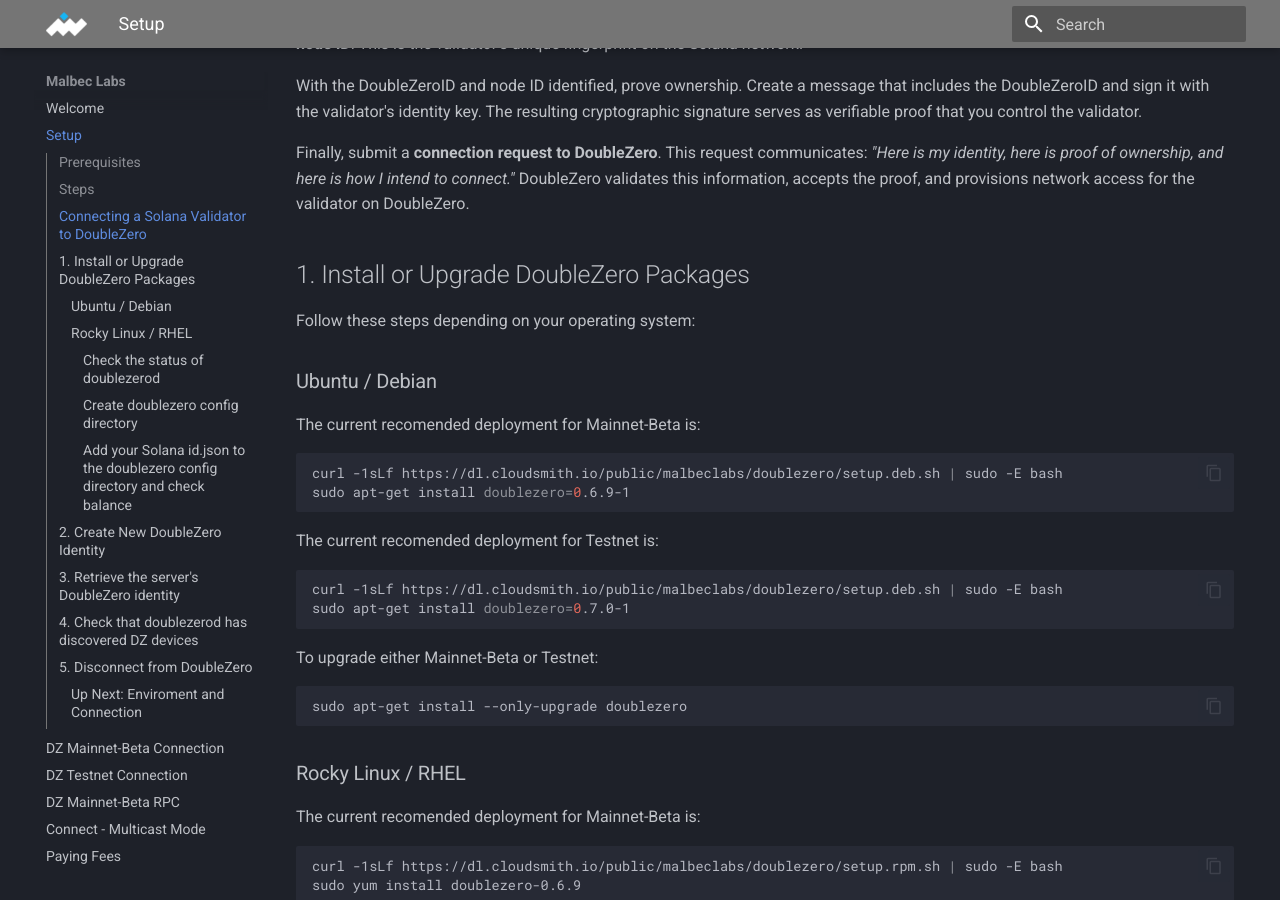
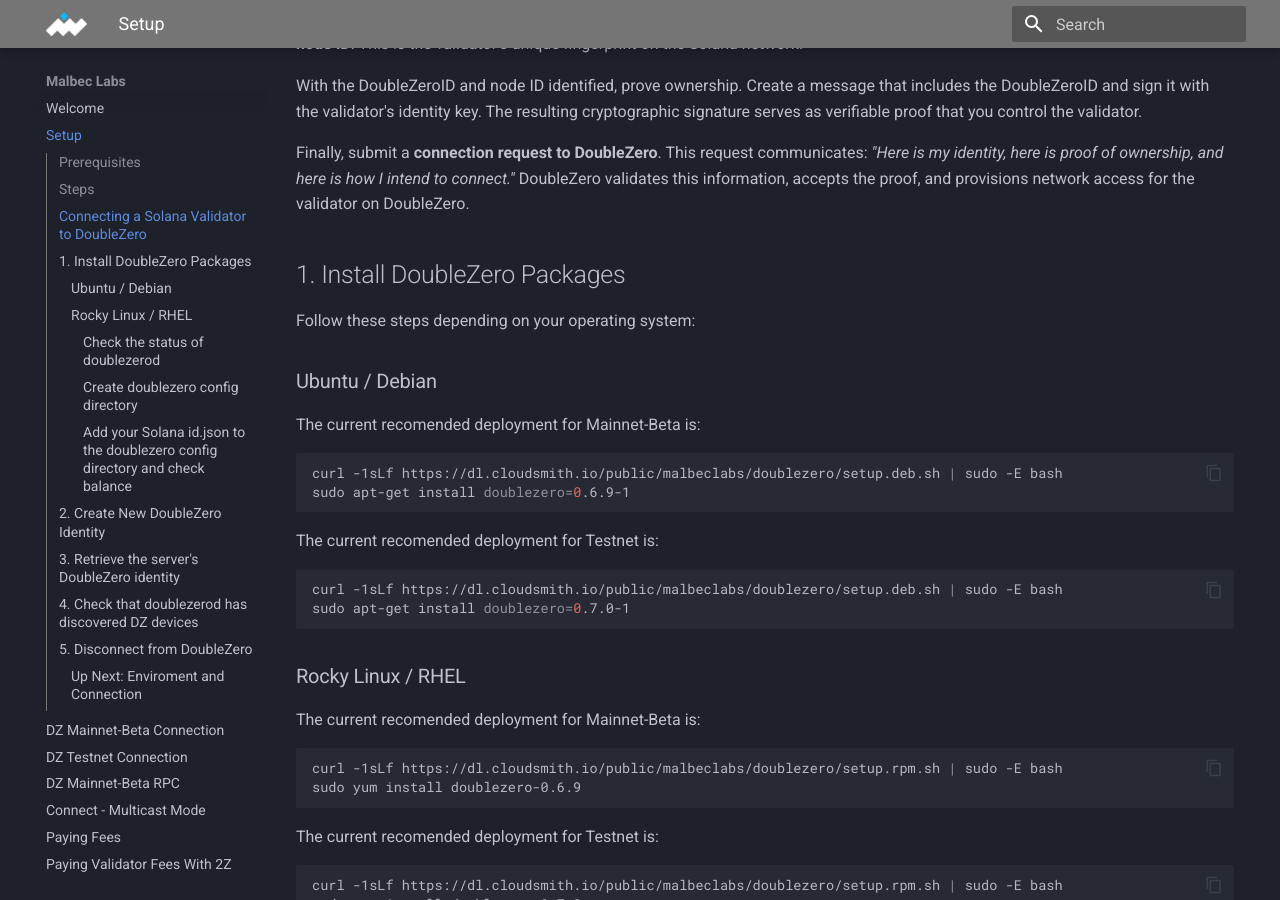
Before and after one commit to malbeclabs/docs, an MkDocs documentation site: the page built from docs/setup.md, in a window 1280 px wide and 900 px high, scrolled down 882 px. Built offline with MkDocs 1.6.1 and Material for MkDocs 9.7.7, drawn with Linux system fonts in a browser that asks for light colours.

Commit message:
Update setup.md

````diff
--- a/docs/setup.md
+++ b/docs/setup.md
@@ -28,7 +28,7 @@
 
 Finally, submit a **connection request to DoubleZero**. This request communicates: *"Here is my identity, here is proof of ownership, and here is how I intend to connect."* DoubleZero validates this information, accepts the proof, and provisions network access for the validator on DoubleZero.
 
-## 1. Install or Upgrade DoubleZero Packages
+## 1. Install DoubleZero Packages
 
 Follow these steps depending on your operating system:
 
@@ -46,10 +46,6 @@
 sudo apt-get install doublezero=0.7.0-1
 ```
 
-To upgrade either Mainnet-Beta or Testnet:
-```
-sudo apt-get install --only-upgrade doublezero
-```
 
 ### Rocky Linux / RHEL
 
````
